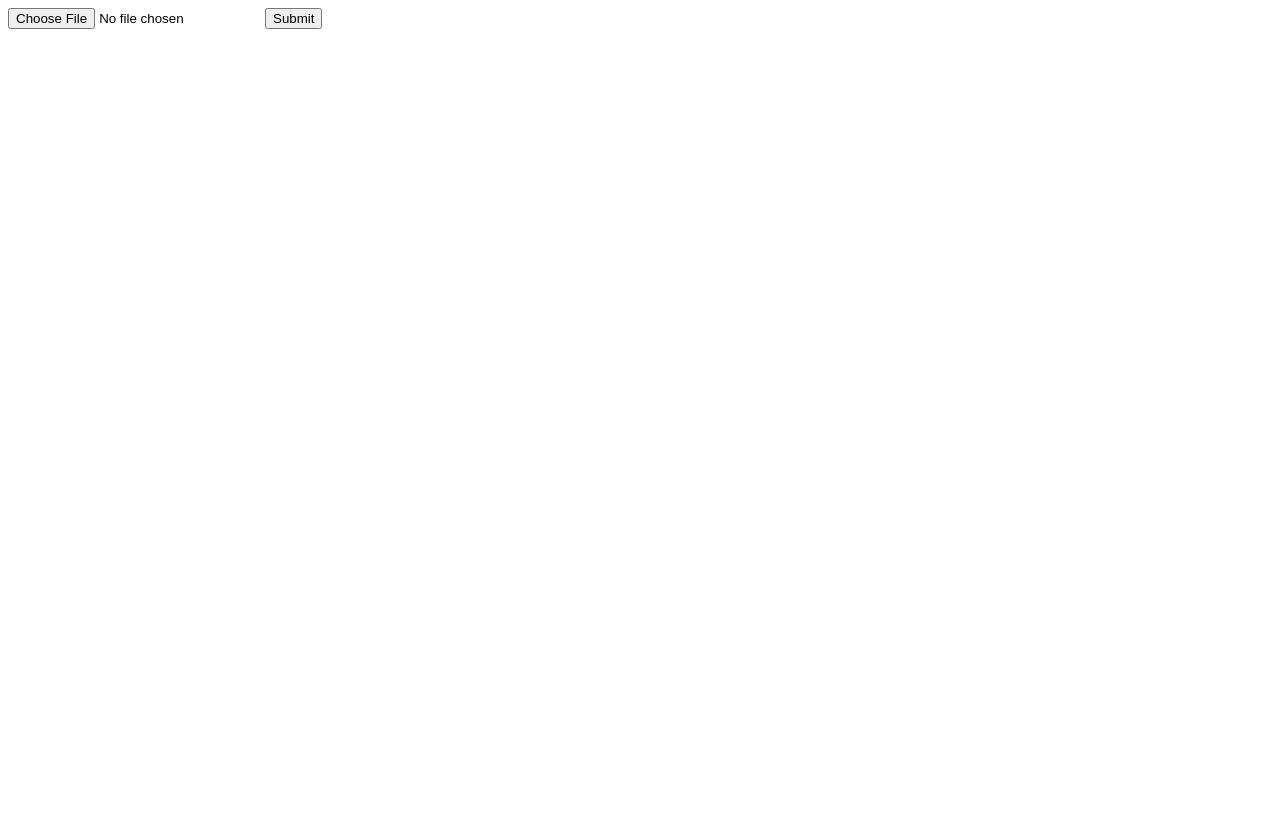
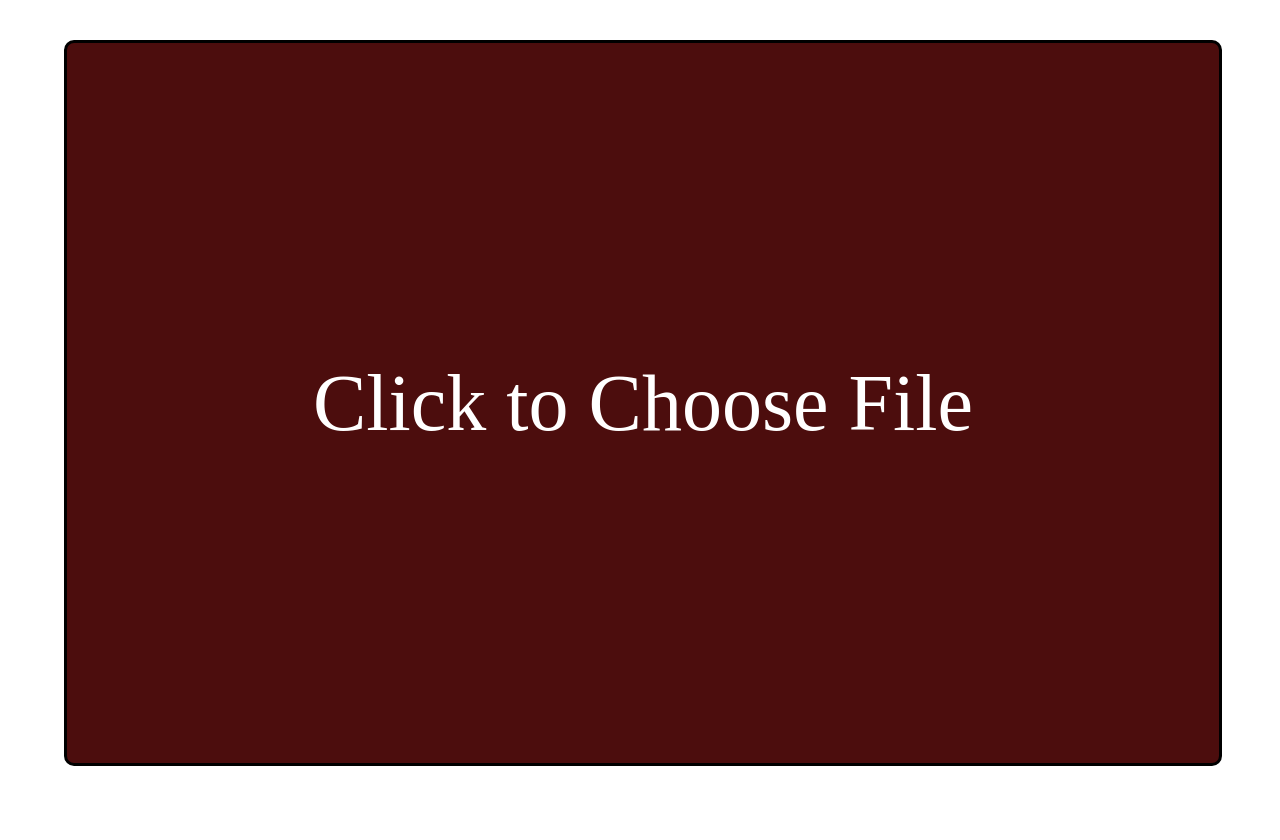
Before and after one commit to TheBearOfJare/Form-Spreadsheet-Transformer, a Flask app: page / in a window 1280 px wide. Before the commit the page is almost empty. Before the commit the page ends 29 px from the top, so only its background shows below. Run offline with Flask 3, Linux system fonts and the light colour scheme; parts of the project's set-up code (start-up, migrations or seed data) failed here and were passed over.

Commit message:
updated the ui

```diff
--- /dev/null
+++ b/static/styles.css
@@ -0,0 +1,29 @@
+html, body {
+    height: 100%;
+    margin: 0;
+}
+
+/* big boy button for choosing files */
+.file {
+    background-color: #4c0d0d; /* Green */
+    border: 3px solid black;
+    color: white;
+    text-align: center;
+    display: flex;
+    justify-content: center;
+    align-items: center;
+    margin-top: 5vh;
+    margin-left: 5%;
+    cursor: pointer;
+    width: 90%;
+    height: 90vh;
+    border-radius: 10px;
+}
+
+input {
+    display: none;
+}
+
+label {
+    font-size: 10vh;
+}
--- /dev/null
+++ b/static/tools.js
@@ -0,0 +1,17 @@
+
+// when a file is chosen, submit the form
+document.querySelector("input[type=file]").addEventListener("change", function(){
+	document.querySelector("form").submit();
+
+    // make the box green
+    document.querySelector(".file").style.backgroundColor = "#12a753";
+
+    // change the label text
+    document.querySelector("label").innerHTML = "File sucessfully converted and downloaded! Click to choose another file.";
+});
+
+
+// make the whole div clickable
+document.querySelector(".file").addEventListener("click", function(){
+    document.querySelector("input[type=file]").click();
+});
--- a/templates/index.html
+++ b/templates/index.html
@@ -1,4 +1,22 @@
-<form action="" method="post" enctype="multipart/form-data">
-    <input type="file" name="file" accept=".xlsx">
-    <input type="submit" value="Submit">
-</form>
+<!DOCTYPE html>
+<html lang="en">
+<head>
+    <meta charset="UTF-8">
+    <meta http-equiv="X-UA-Compatible" content="IE=edge">
+    <meta name="viewport" content="width=device-width, initial-scale=1.0, height=device-height">
+    <link rel="stylesheet" href="{{ url_for('static', filename='styles.css') }}">
+    <title>Convert Qualtrics Data</title>
+
+</head>
+<body>
+    <form action="" method="post" enctype="multipart/form-data">
+        <div class = "file">
+            <input type="file" name="file" accept=".xlsx">
+            <label for="file">Click to Choose File</label>
+        </div>
+        <input class = "submit" type="submit" value="Submit">
+    </form>
+
+</body>
+<script src="{{ url_for('static', filename='tools.js') }}"></script>
+</html>
```
